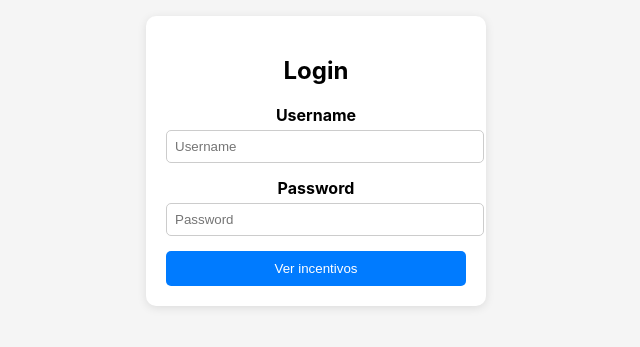
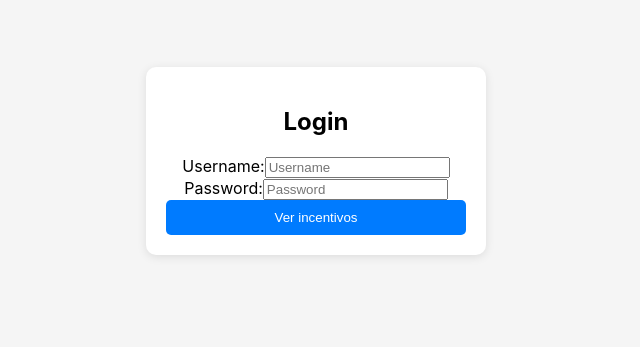
Before and after one commit to Intelligence-Software-Consulting/oxxo-incentivos, a React (Create React App) app: page / in a window 1280 px wide. Shown: the part 239-586 px from the top of the page, without its empty margins (324-964 px from the left). Built offline with nearby package versions, Linux system fonts and the light colour scheme.

Commit message:
Fix redirection issue in Login component

```diff
--- a/src/Login.js
+++ b/src/Login.js
@@ -1,37 +1,30 @@
 import React, { useState } from 'react';
+import { useNavigate } from 'react-router-dom';
 import './Login.css';
 
 function Login({ onLogin }) {
   const [username, setUsername] = useState('');
   const [password, setPassword] = useState('');
+  const navigate = useNavigate();
 
   const handleSubmit = (e) => {
     e.preventDefault();
     onLogin(username);
+    navigate('/results'); // Redirigir a la página de resultados
   };
 
   return (
     <div className="login-container">
       <form className="login-form" onSubmit={handleSubmit}>
         <h2>Login</h2>
-        <div className="form-group">
-          <label>Username</label>
-          <input
-            type="text"
-            value={username}
-            onChange={(e) => setUsername(e.target.value)}
-            placeholder="Username"
-          />
-        </div>
-        <div className="form-group">
-          <label>Password</label>
-          <input
-            type="password"
-            value={password}
-            onChange={(e) => setPassword(e.target.value)}
-            placeholder="Password"
-          />
-        </div>
+        <label>
+          Username:
+          <input type="text" value={username} onChange={(e) => setUsername(e.target.value)} placeholder="Username" />
+        </label>
+        <label>
+          Password:
+          <input type="password" value={password} onChange={(e) => setPassword(e.target.value)} placeholder="Password" />
+        </label>
         <button type="submit">Ver incentivos</button>
       </form>
     </div>
```
Also changed, not shown: src/App.js (+0 -18 lines).
